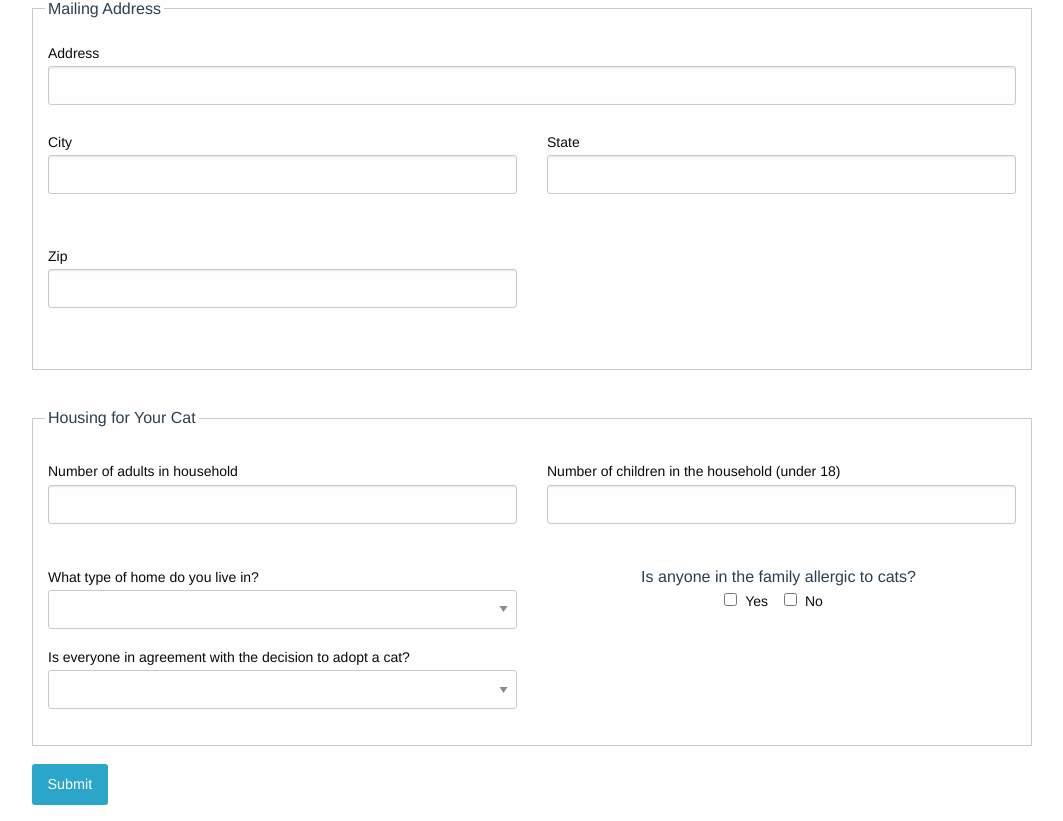
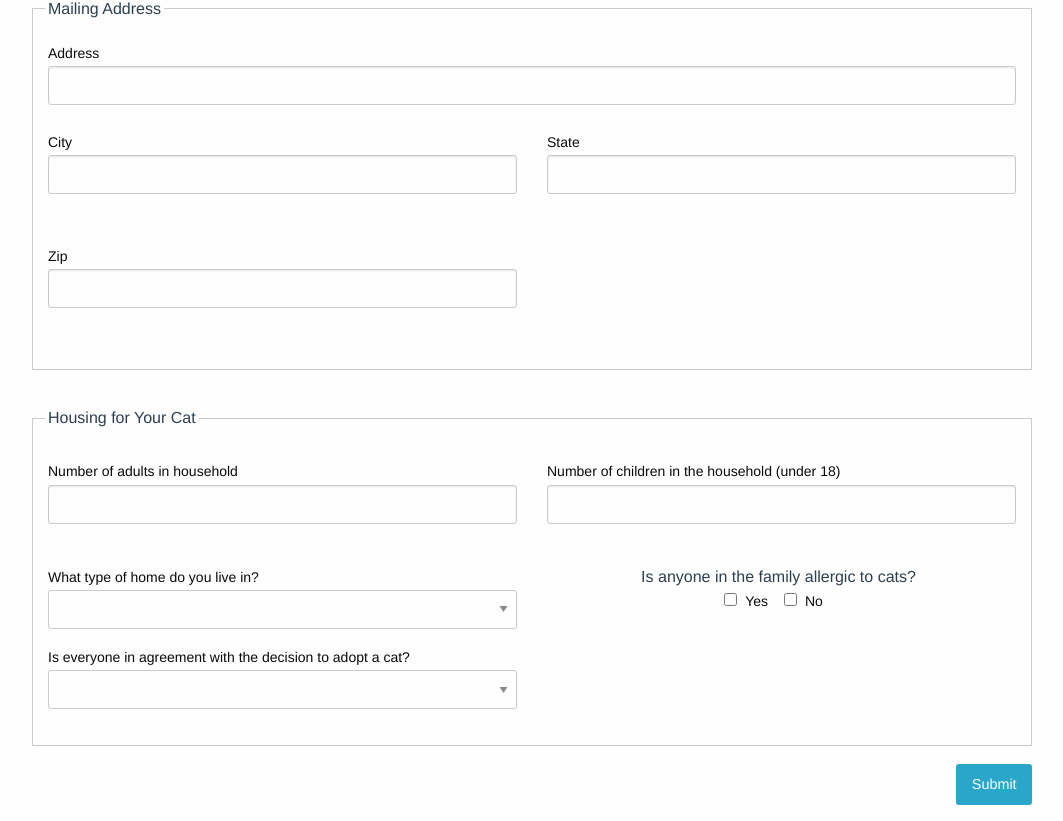
Before and after one commit to somenode/bad-ux, a Vue app: page /adopt-a-cat in a window 1280 px wide. Shown: the part 851-1672 px from the top of the page, without its empty margins (108-1171 px from the left). Built offline with nearby package versions, Linux system fonts and the light colour scheme.

Commit message:
adopt form updated

```diff
--- a/src/views/Adopt.vue
+++ b/src/views/Adopt.vue
@@ -5,7 +5,7 @@
         <h2 class="cell large-8 large-offset-2 page-header">Adopt</h2>
         <p class="cell large-8 large-offset-2">
           Thank you for considering to adopt one of our cats!
-          <br />Please fill out all the fields below.
+          <br />Please fill out the form below and we'll be in touch soon.
         </p>
         <p v-if="errors.length" class="medium-12 cell">
           <b>Please correct the following error(s):</b>
@@ -118,9 +118,7 @@
               </label>
             </div>
             <div class="medium-6 cell">
-              <label for="home" class="text-left"
-                >What type of home do you live in?</label
-              >
+              <label for="home" class="text-left">What type of home do you live in?</label>
               <select id="home" v-model="home" name="home">
                 <option>Single Family</option>
                 <option>Town Home</option>
@@ -141,10 +139,10 @@
             </fieldset>
 
             <div class="medium-6 cell">
-              <label for="adopt" class="text-left"
-                >Is everyone in agreement with the decision to adopt a
-                cat?</label
-              >
+              <label for="adopt" class="text-left">
+                Is everyone in agreement with the decision to adopt a
+                cat?
+              </label>
               <select id="adopt" v-model="adopt" name="adopt">
                 <option>Yes</option>
                 <option>No</option>
@@ -152,7 +150,11 @@
             </div>
           </div>
         </fieldset>
-        <div class="input-button">
+      </div>
+    </div>
+    <div class="grid-container">
+      <div class="grid-x grid-padding-x align-right">
+        <div class="small">
           <input type="submit" class="button" value="Submit" />
         </div>
       </div>
@@ -186,19 +188,15 @@ export default {
     checkForm: function(e) {
       this.errors = []
 
-      if (!this.name) {
-        this.errors.push('Name required.')
+      if (!this.name || !this.email || !this.age) {
+        this.errors.push('This is required.')
       }
-      if (!this.age) {
-        this.errors.push('Age required.')
-      }
+
       if (this.age < 18 || this.age > 100) {
         this.errors.push('Sorry, you are ineligible.')
       }
 
-      if (!this.email) {
-        this.errors.push('Email required.')
-      } else if (!this.validEmail(this.email)) {
+      if (!this.validEmail(this.email)) {
         this.errors.push('Valid email required.')
       }
 
```
